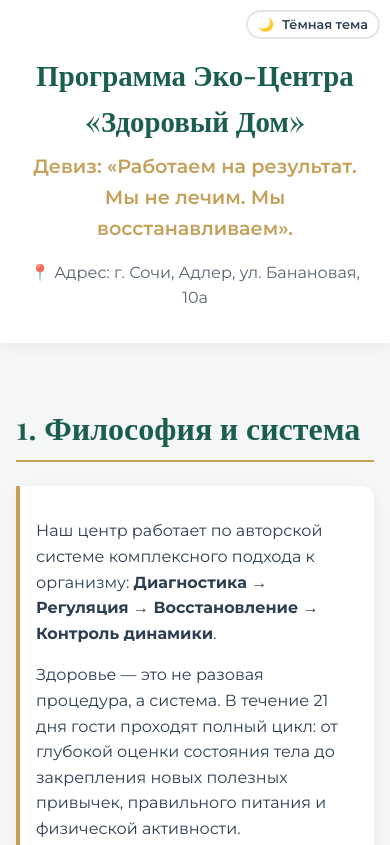
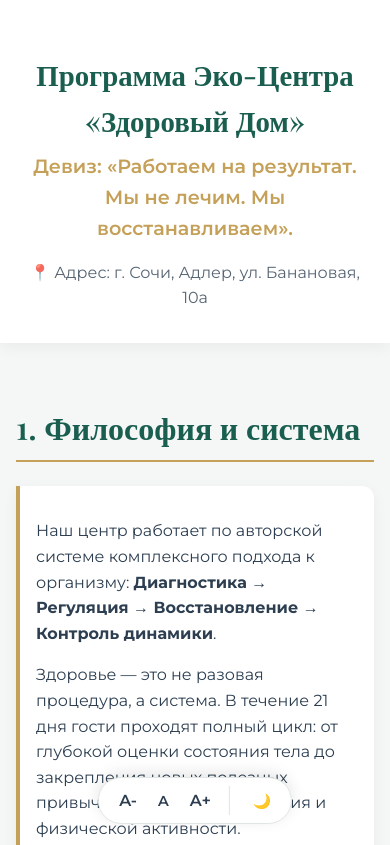
Before and after one commit to ATARH/ECODOM, a plain HTML site: page index.html in a window 390 px wide. Shown: the top 845 px of the page. Drawn offline with nearby package versions, Linux system fonts and the light colour scheme; a web font is replaced by a local one.

Commit message:
Add files via upload

```diff
--- a/index.html
+++ b/index.html
@@ -9,6 +9,9 @@
     <link href="https://fonts.googleapis.com/css2?family=Montserrat:wght@400;600;700&family=Playfair+Display:ital,wght@0,600;1,400&display=swap" rel="stylesheet">
     <style>
         :root {
+            /* Базовый размер шрифта (меняется через JS) */
+            --base-font-size: 16px;
+
             /* Светлая тема */
             --bg-color: #f4f7f6;
             --text-color: #2c3e50;
@@ -54,13 +57,69 @@
             line-height: 1.6;
             margin: 0;
             padding: 0;
-            font-size: 16px;
+            font-size: var(--base-font-size); /* Привязка к переменной */
+        }
+
+        /* Верхняя панель управления (фиксированная) */
+        .toolbar {
+            position: fixed;
+            top: 15px;
+            right: 15px;
+            display: flex;
+            gap: 10px;
+            z-index: 1000;
+            background-color: var(--card-bg);
+            padding: 8px 12px;
+            border-radius: 30px;
+            box-shadow: var(--shadow);
+            border: 1px solid var(--border-color);
+            align-items: center;
+        }
+
+        .toolbar-group {
+            display: flex;
+            align-items: center;
+            gap: 5px;
+            border-right: 1px solid var(--border-color);
+            padding-right: 10px;
+        }
+
+        .toolbar-group:last-child {
+            border-right: none;
+            padding-right: 0;
+            padding-left: 5px;
+        }
+
+        .tool-btn {
+            background: none;
+            border: none;
+            color: var(--text-color);
+            cursor: pointer;
+            font-family: var(--font-main);
+            font-weight: 600;
+            font-size: 0.9rem;
+            padding: 5px 8px;
+            border-radius: 8px;
+            transition: all 0.2s ease;
+            display: flex;
+            align-items: center;
+            justify-content: center;
+        }
+
+        .tool-btn:hover {
+            background-color: var(--border-color);
+            color: var(--primary-color);
+        }
+
+        .tool-btn.zoom-btn {
+            font-size: 1rem;
+            min-width: 32px;
         }
 
         header {
             background-color: var(--card-bg);
             box-shadow: var(--shadow);
-            padding: 2rem 1rem;
+            padding: 3rem 1rem 2rem 1rem;
             text-align: center;
             position: relative;
         }
@@ -68,44 +127,20 @@
         h1 {
             font-family: var(--font-heading);
             color: var(--primary-color);
-            font-size: 2.5rem;
+            font-size: 2.5em; /* Используем em для масштабирования от базы */
             margin-bottom: 0.5rem;
         }
 
         .subtitle {
-            font-size: 1.2rem;
+            font-size: 1.2em;
             color: var(--accent-color);
             font-weight: 600;
             margin-bottom: 1rem;
         }
 
         .address {
-            font-size: 1rem;
+            font-size: 1em;
             opacity: 0.8;
-        }
-
-        .theme-toggle {
-            position: absolute;
-            top: 20px;
-            right: 20px;
-            background: none;
-            border: 2px solid var(--border-color);
-            color: var(--text-color);
-            padding: 8px 12px;
-            border-radius: 20px;
-            cursor: pointer;
-            font-family: var(--font-main);
-            font-weight: 600;
-            display: flex;
-            align-items: center;
-            gap: 8px;
-            font-size: 0.9rem;
-            transition: all 0.3s ease;
-        }
-
-        .theme-toggle:hover {
-            border-color: var(--primary-color);
-            color: var(--primary-color);
         }
 
         main {
@@ -121,7 +156,7 @@
         h2 {
             font-family: var(--font-heading);
             color: var(--primary-color);
-            font-size: 2rem;
+            font-size: 2em;
             border-bottom: 2px solid var(--accent-color);
             padding-bottom: 0.5rem;
             margin-bottom: 1.5rem;
@@ -129,19 +164,20 @@
 
         h3 {
             color: var(--primary-color);
-            font-size: 1.3rem;
+            font-size: 1.4em;
             margin-top: 2rem;
             margin-bottom: 1rem;
         }
 
         h4 {
-            font-size: 1.1rem;
+            font-size: 1.1em;
             margin-bottom: 0.5rem;
             color: var(--accent-color);
         }
 
         p, ul, ol {
             margin-bottom: 1rem;
+            font-size: 1em;
         }
 
         ul {
@@ -190,7 +226,7 @@
             color: #fff;
             padding: 0.8rem 1.5rem;
             border-radius: 8px;
-            font-size: 1.4rem;
+            font-size: 1.4em;
             margin: 2rem 0 1rem 0;
             text-align: center;
         }
@@ -208,7 +244,7 @@
             background-color: var(--table-stripe);
             padding: 0.8rem 1.5rem;
             font-weight: 700;
-            font-size: 1.1rem;
+            font-size: 1.1em;
             color: var(--primary-color);
             border-bottom: 1px solid var(--border-color);
         }
@@ -221,6 +257,7 @@
             display: flex;
             padding: 0.5rem 0;
             border-bottom: 1px dashed var(--border-color);
+            font-size: 1em;
         }
 
         .schedule-item:last-child {
@@ -253,13 +290,13 @@
         .final-day h3 {
             color: white;
             margin-top: 0;
-            font-size: 1.5rem;
+            font-size: 1.5em;
             text-transform: uppercase;
             letter-spacing: 1px;
         }
 
         .final-day p {
-            font-size: 1.2rem;
+            font-size: 1.2em;
             font-weight: 600;
             margin-bottom: 0;
         }
@@ -270,27 +307,45 @@
             background-color: var(--card-bg);
             border-top: 1px solid var(--border-color);
             margin-top: 4rem;
-            font-size: 0.9rem;
+            font-size: 0.9em;
             opacity: 0.7;
         }
 
         /* Адаптивность для мобильных */
         @media (max-width: 768px) {
-            h1 { font-size: 1.8rem; }
-            .theme-toggle { top: 10px; right: 10px; padding: 5px 10px; font-size: 0.8rem; }
+            .toolbar {
+                top: auto;
+                bottom: 20px;
+                right: 50%;
+                transform: translateX(50%);
+                box-shadow: 0 -4px 15px rgba(0,0,0,0.1);
+            }
+            h1 { font-size: 1.8em; }
             .schedule-item { flex-direction: column; padding: 0.8rem 0; }
             .time { margin-bottom: 0.3rem; color: var(--accent-color); }
             .card, .highlight-box, .warning-box { padding: 1rem; }
             .day-content { padding: 1rem; }
+            header { padding-top: 2rem; }
         }
     </style>
 </head>
 <body>
 
+    <!-- Фиксированная панель управления -->
+    <div class="toolbar">
+        <div class="toolbar-group" aria-label="Масштаб текста">
+            <button class="tool-btn zoom-btn" onclick="changeFontSize(-1)" title="Уменьшить текст">A-</button>
+            <button class="tool-btn" onclick="resetFontSize()" title="Сбросить масштаб">A</button>
+            <button class="tool-btn zoom-btn" onclick="changeFontSize(1)" title="Увеличить текст">A+</button>
+        </div>
+        <div class="toolbar-group">
+            <button class="tool-btn" id="themeToggle" aria-label="Переключить тему">
+                <span id="themeIcon">🌙</span> <span id="themeText" style="display:none;">Тема</span>
+            </button>
+        </div>
+    </div>
+
     <header>
-        <button class="theme-toggle" id="themeToggle" aria-label="Переключить тему">
-            <span id="themeIcon">🌙</span> <span id="themeText">Тёмная тема</span>
-        </button>
         <h1>Программа Эко-Центра «Здоровый Дом»</h1>
         <div class="subtitle">Девиз: «Работаем на результат. Мы не лечим. Мы восстанавливаем».</div>
         <div class="address">📍 Адрес: г. Сочи, Адлер, ул. Банановая, 10а</div>
@@ -680,13 +735,11 @@
     </footer>
 
     <script>
-        // Скрипт для переключения тем
+        // --- Скрипт для переключения тем ---
         const themeToggleBtn = document.getElementById('themeToggle');
         const themeIcon = document.getElementById('themeIcon');
-        const themeText = document.getElementById('themeText');
         const htmlElement = document.documentElement;
 
-        // Проверяем сохраненную тему в localStorage или системные настройки
         const savedTheme = localStorage.getItem('theme');
         const systemPrefersDark = window.matchMedia('(prefers-color-scheme: dark)').matches;
 
@@ -707,12 +760,40 @@
             localStorage.setItem('theme', theme);
 
             if (theme === 'dark') {
-                themeIcon.textContent = '☀️';
-                themeText.textContent = 'Светлая тема';
+                themeIcon.textContent = '☀️'; // Иконка солнца для переключения на светлую
             } else {
-                themeIcon.textContent = '🌙';
-                themeText.textContent = 'Тёмная тема';
+                themeIcon.textContent = '🌙'; // Иконка луны для переключения на темную
             }
+        }
+
+        // --- Скрипт для масштабирования текста ---
+        const root = document.documentElement;
+        let currentFontSize = parseInt(localStorage.getItem('fontSize')) || 16;
+        const minFontSize = 12;
+        const maxFontSize = 24;
+        const step = 2;
+
+        // Применяем сохраненный размер при загрузке
+        root.style.setProperty('--base-font-size', currentFontSize + 'px');
+
+        function changeFontSize(direction) {
+            let newSize = currentFontSize + (direction * step);
+
+            // Ограничиваем минимальный и максимальный размер
+            if (newSize >= minFontSize && newSize <= maxFontSize) {
+                currentFontSize = newSize;
+                applyFontSize();
+            }
+        }
+
+        function resetFontSize() {
+            currentFontSize = 16;
+            applyFontSize();
+        }
+
+        function applyFontSize() {
+            root.style.setProperty('--base-font-size', currentFontSize + 'px');
+            localStorage.setItem('fontSize', currentFontSize);
         }
     </script>
 </body>
```
